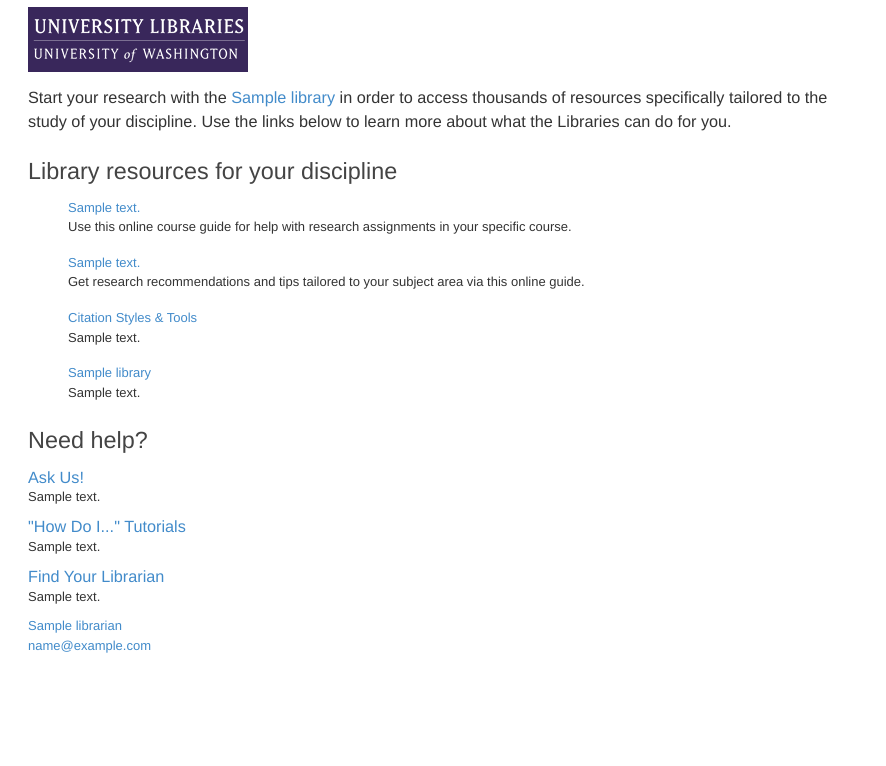
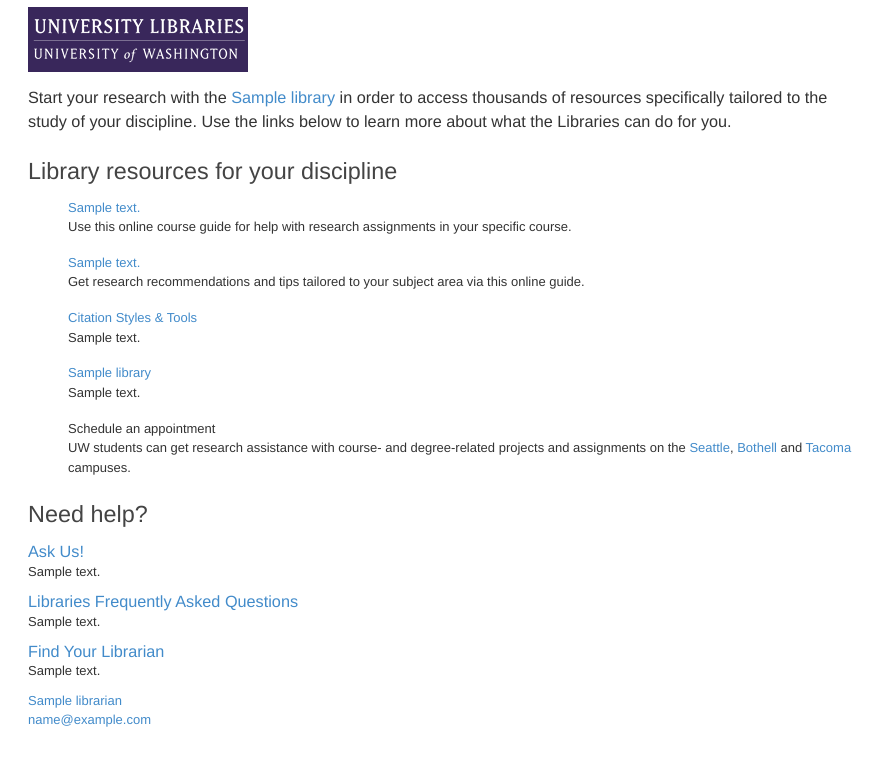
Before and after one commit to uw-it-aca/library-guides-lti, a Django app: template libguide/templates/libguide/libguide.html in a window 1280 px wide. Shown: the top 766 px of the page, without its empty margins (0-886 px from the left). Run offline with Django 3.2, Linux system fonts and the light colour scheme; the template is opened without the code that fills it: most values are stand-ins (such as "Sample title", 1, 10 or a date in 2020); style sheets or scripts are compiled from the project's sources; some libraries are stand-ins or nearby versions.

Commit message:
Update libguide.html

```diff
--- a/libguide/templates/libguide/libguide.html
+++ b/libguide/templates/libguide/libguide.html
@@ -50,6 +50,14 @@
             {{ library.description }}
         </div>
     </li>
+
+<!-- Operations update language has been removed in line with physical buildings reopening -->
+    <li>
+        <div>
+            Schedule an appointment<br />
+            UW students can get research assistance with course- and degree-related projects and assignments on the <a href="https://lib.uw.edu/help/consultations" target="_blank">Seattle</a>, <a href="https://library.uwb.edu/librarians" target="_blank">Bothell</a> and <a href="https://www.tacoma.uw.edu/library/research-services#permalink-35267" target="_blank">Tacoma</a> campuses.
+        </div>
+    </li>
     {% endfor %}
 </ul>
 
@@ -66,7 +74,7 @@
 
     {% if subject_guide.faq_url %}
     <div class="span4">
-        <h3><a href="{{ subject_guide.faq_url }}" target="_blank">"How Do I..." Tutorials</a></h3>
+        <h3><a href="{{ subject_guide.faq_url }}" target="_blank">Libraries Frequently Asked Questions</a></h3>
         <p>{{ subject_guide.faq_text }}</p>
     </div>
     {% endif %}
```
